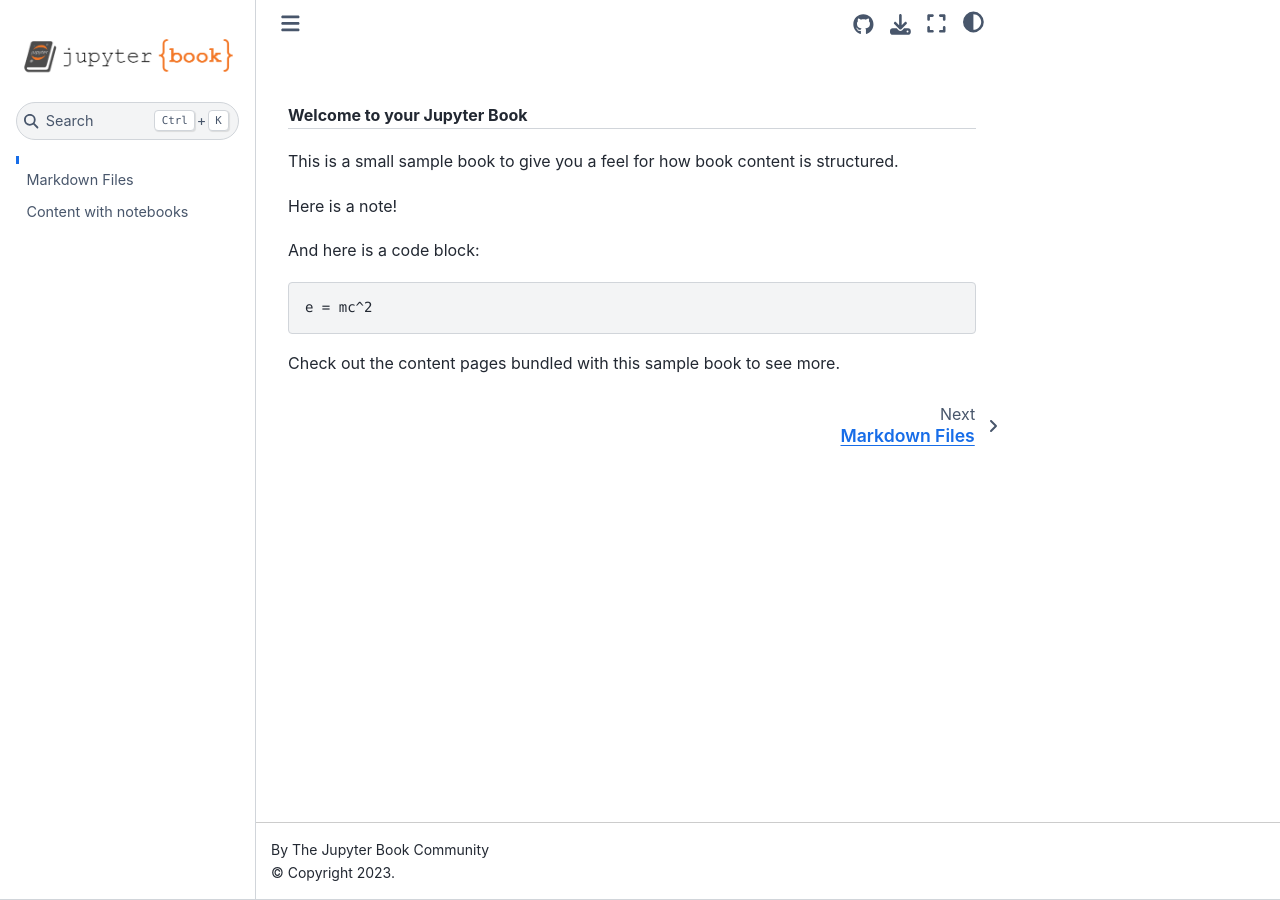
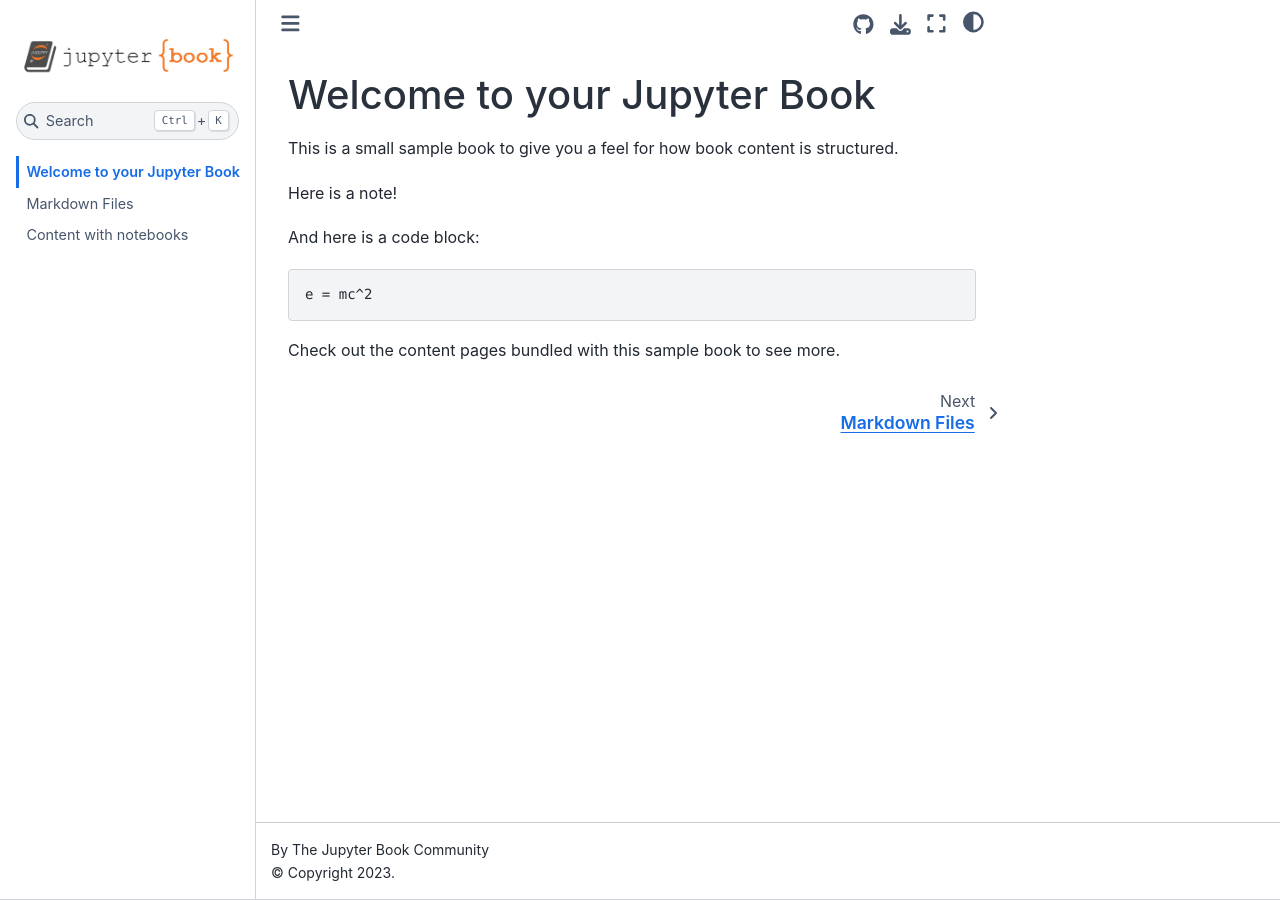
Before and after one commit to facusapienza21/mytoybook, a Jupyter Book: the page built from intro.md, in a window 1280 px wide. Built offline with Jupyter Book 1.0.4 settings and Sphinx 7.4.7 and the Sphinx Book theme 1.1.4, drawn with Linux system fonts in a browser that asks for light colours; some of the changed lines change nothing that is shown.

Commit message:
remove color

```diff
--- a/intro.md
+++ b/intro.md
@@ -10,7 +10,6 @@
   nbformat_minor: 5
 ---
 
-::: {#7acbff10 .cell .markdown}
 # Welcome to your Jupyter Book
 
 This is a small sample book to give you a feel for how book content is
```
